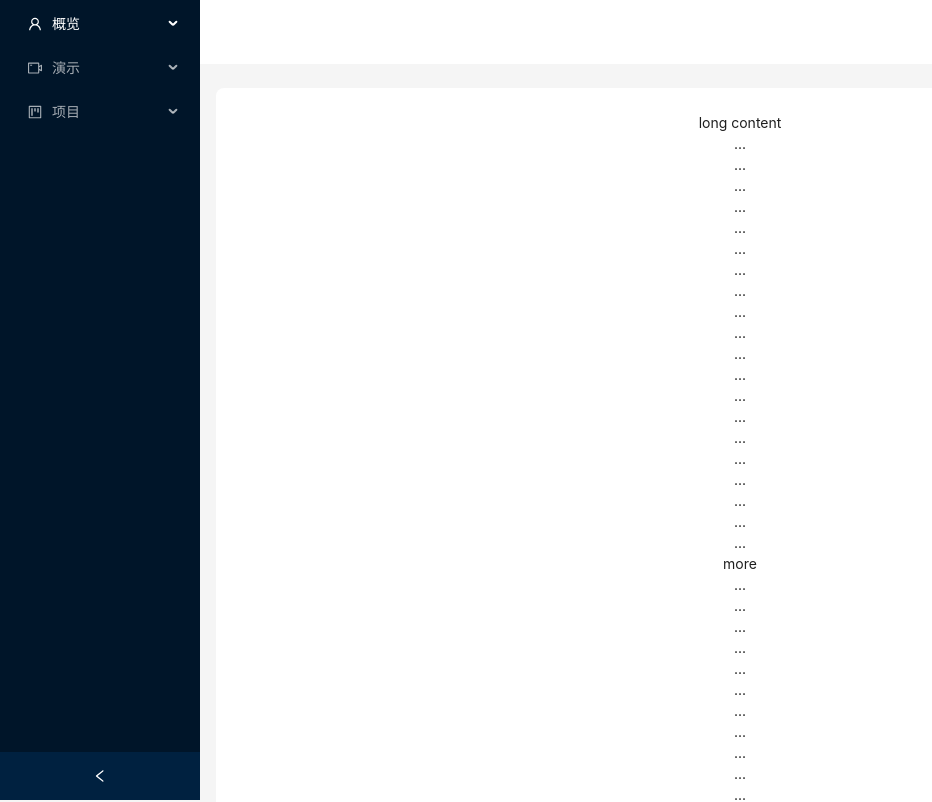
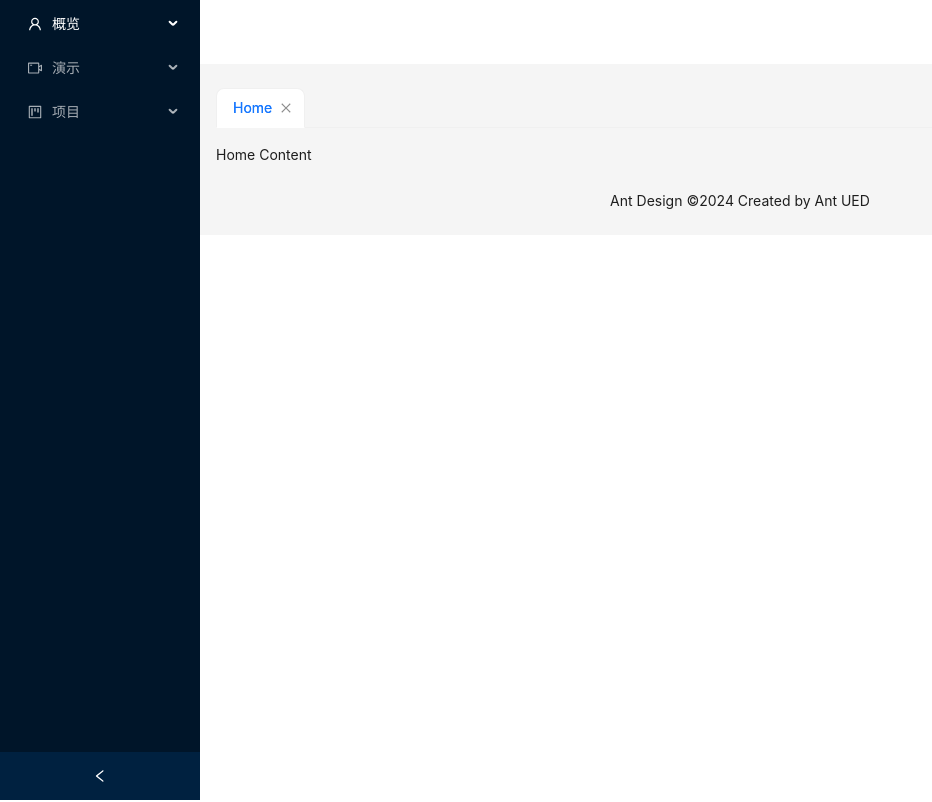
Before and after one commit to ZHNanj/react-antd-admin, a React (Vite) app: page / in a window 1280 px wide. Shown: the top 802 px of the page, without its empty margins (0-932 px from the left). Built offline with nearby package versions, Linux system fonts and the light colour scheme.

Commit message:
add tabs for nav

```diff
--- a/src/components/Content .tsx
+++ b/src/components/Content .tsx
@@ -1,30 +1,50 @@
-import React from 'react';
-import { Layout } from 'antd';
+import React, { useRef, useState } from 'react';
+import { Layout, Tabs } from 'antd';
 
 const { Content: AntContent } = Layout;
 
-const Content: React.FC<{ background: string }> = ({ background }) => {
+type TargetKey = React.MouseEvent | React.KeyboardEvent | string;
+
+const Content: React.FC<{
+  background: string,
+  tabs: { label: string, children: string, key: string }[],
+  activeTabKey: string,
+  setActiveTabKey: (key: string) => void,
+  setTabs: (tabs: { label: string, children: string, key: string }[]) => void,
+}> = ({ background, tabs, activeTabKey, setActiveTabKey, setTabs }) => {
+
+  const onChange = (key: string) => {
+    setActiveTabKey(key);
+  };
+
+  const remove = (targetKey: TargetKey) => {
+    const targetIndex = tabs.findIndex((pane) => pane.key === targetKey);
+    const newPanes = tabs.filter((pane) => pane.key !== targetKey);
+    if (newPanes.length && targetKey === activeTabKey) {
+      const { key } = newPanes[targetIndex === newPanes.length ? targetIndex - 1 : targetIndex];
+      setActiveTabKey(key);
+    }
+    setTabs(newPanes);
+  };
+
+  const onEdit = (targetKey: TargetKey, action: 'add' | 'remove') => {
+    if (action === 'add') {
+      add();
+    } else {
+      remove(targetKey);
+    }
+  };
+
   return (
     <AntContent className={`mt-6 mb-0 mx-4`}>
-      <div
-        style={{
-          padding: 24,
-          textAlign: 'center',
-          background,
-          borderRadius: '8px', // 可以使用 Tailwind CSS 类
-        }}
-      >
-        <p>long content</p>
-        {
-          // indicates very long content
-          Array.from({ length: 100 }, (_, index) => (
-            <React.Fragment key={index}>
-              {index % 20 === 0 && index ? 'more' : '...'}
-              <br />
-            </React.Fragment>
-          ))
-        }
-      </div>
+      <Tabs
+        hideAdd
+        onChange={onChange}
+        activeKey={activeTabKey}
+        type="editable-card"
+        onEdit={onEdit}
+        items={tabs}
+      />
     </AntContent>
   );
 };
--- a/src/components/LeftSidebar.tsx
+++ b/src/components/LeftSidebar.tsx
@@ -50,9 +50,12 @@ interface IProps {
     collapsed: boolean,
     setCollapsed: (collapsed: boolean) => void,
     setBreadcrumb: (breadcrumb: { label: string, icon: React.ReactNode }[]) => void,
+    tabs: { label: string, children: string, key: string }[],
+    addTab: (label: string, children: string, key: string) => void,
+    setActiveKey: (key: string) => void,
 }
 
-const LeftSideBar: FC<IProps> = ({ collapsed, setCollapsed, setBreadcrumb }) => {
+const LeftSideBar: FC<IProps> = ({ collapsed, setCollapsed, setBreadcrumb, tabs, addTab, setActiveKey }) => {
     const handleMenuClick = (key: string) => {
         const selectedItem = items.flatMap(item => item.children ? item.children : []).find(item => item.key === key);
         const parentItem = items.find(item => item.children?.some(child => child.key === key));
@@ -62,6 +65,15 @@ const LeftSideBar: FC<IProps> = ({ collapsed, setCollapsed, setBreadcrumb }) =>
             selectedItem ? { label: selectedItem.label, icon: selectedItem.icon } : null
         ].filter(Boolean) as { label: string, icon: React.ReactNode }[];
         setBreadcrumb(breadcrumb);
+
+        if (selectedItem) {
+            const tab = tabs.find(tab => tab.key === selectedItem.key);
+            if (tab) {
+              setActiveKey(selectedItem.key);
+            } else {
+                addTab(selectedItem.label, `Content of ${selectedItem.label}`, selectedItem.key);
+            }
+        }
     };
 
     return (
--- a/src/pages/Home.tsx
+++ b/src/pages/Home.tsx
@@ -12,13 +12,33 @@ const Home: React.FC = () => {
 
   const [collapsed, setCollapsed] = useState(false);
   const [breadcrumb, setBreadcrumb] = useState<string[]>(['Home']); // 初始化面包屑
+  const [tabs, setTabs] = useState([{ label: 'Home', children: 'Home Content', key: 'home' }]);
+  const [activeTabKey, setActiveTabKey] = useState('home');
+
+  const addTab = (label: string, children: string, key: string) => {
+    setTabs([...tabs, { label, children, key }]);
+    setActiveTabKey(key);
+  };
 
   return (
     <Layout hasSider>
-      <LeftSideBar collapsed={collapsed} setCollapsed={setCollapsed} setBreadcrumb={setBreadcrumb} />
+      <LeftSideBar
+        collapsed={collapsed}
+        setCollapsed={setCollapsed}
+        setBreadcrumb={setBreadcrumb}
+        addTab={addTab}
+        setActiveKey={setActiveTabKey}
+        tabs={tabs}
+      />
       <Layout className={`${collapsed ? `ml-20` : `ml-[200px]`}`}>
         <Header background={colorBgContainer} breadcrumb={breadcrumb} />
-        <Content background={colorBgContainer} />
+        <Content
+          background={colorBgContainer}
+          tabs={tabs}
+          activeTabKey={activeTabKey}
+          setActiveTabKey={setActiveTabKey}
+          setTabs={setTabs}
+        />
         <Footer />
       </Layout>
     </Layout>
```
